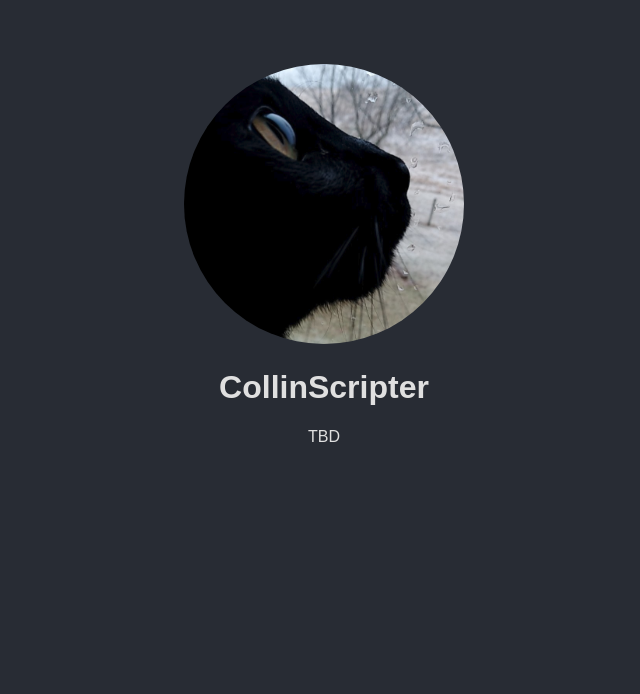
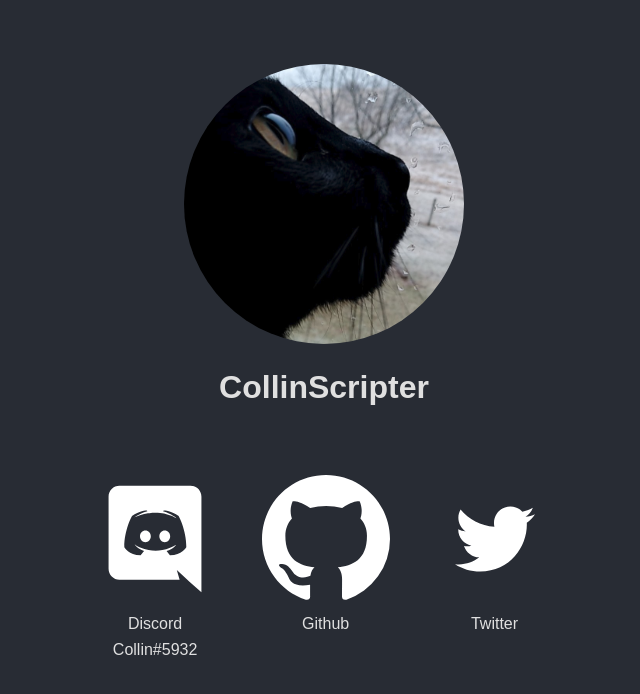
Before and after one commit to CollinScripter/CollinScripter.github.io, a plain HTML site: page index.html in a window 1280 px wide. Shown: the whole page, without its empty margins (316-956 px from the left). Drawn offline with Linux system fonts and the light colour scheme.

Commit message:
Added Social Profiles

```diff
--- a/index.html
+++ b/index.html
@@ -8,6 +8,21 @@
 	<body>
 		<img src="img/avatar.png" alt="CollinScripter" id="avatar">
 		<h1>CollinScripter</h1>
-		<p>TBD</p>
+		<p></p>
+		<table align=center>
+			<tr>
+				<td><a href="https://discordapp.com/"><img class="icon" src="img/Discord-Logo-White.svg"></a></td>
+				<td><a href="https://github.com/CollinScripter"><img class="icon" src="img/Github-Logo-White.svg"></a></td>
+				<td><a href="https://twitter.com/CollinScripter"><img class="icon" src="img/Twitter_Logo_WhiteOnImage.svg"></a></td>
+			</tr>
+			<tr>
+				<td><a href="https://discordapp.com/">Discord</a></td>
+				<td><a href="https://github.com/CollinScripter">Github</a></td>
+				<td><a href="https://twitter.com/CollinScripter">Twitter</a></td>
+			</tr>
+			<tr>
+				<td>Collin#5932</td>
+			</tr>
+		</table>
 	</body>
 </html>
--- a/stylesheet.css
+++ b/stylesheet.css
@@ -11,3 +11,32 @@ body {
 	border-radius: 50%;
 	max-width: 280px;
 }
+
+
+table {
+	min-width: 280px;
+	width: 40%;
+	margin-top: 5%;
+}
+
+td {
+	padding: 3px;
+}
+
+a {
+	text-decoration: none;
+	color: #E0E0E0;
+}
+
+a:hover {
+	text-decoration: underline;
+}
+
+a:active {
+	text-decoration: underline;
+}
+
+.icon {
+	min-height: 90px;
+	max-height: 128px;
+}
```
Also changed, not shown: img/Discord-Logo-White.svg (added), img/Github-Logo-White.svg (added), img/Twitter_Logo_WhiteOnImage.svg (added).
